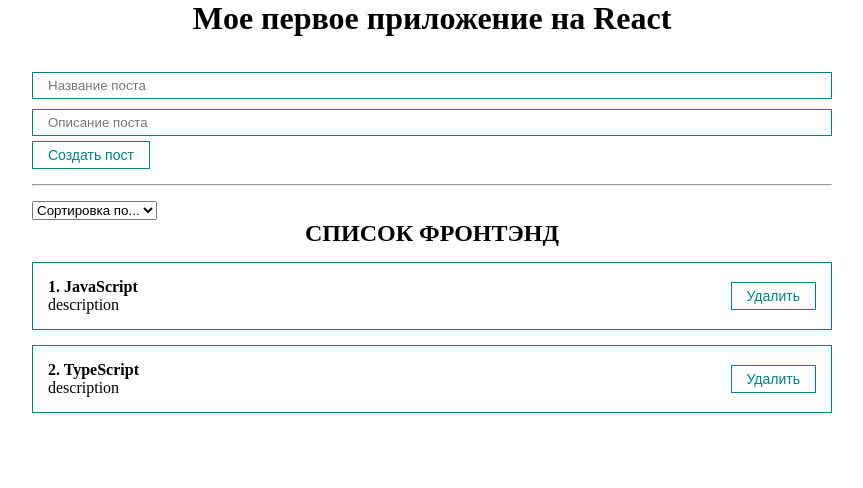
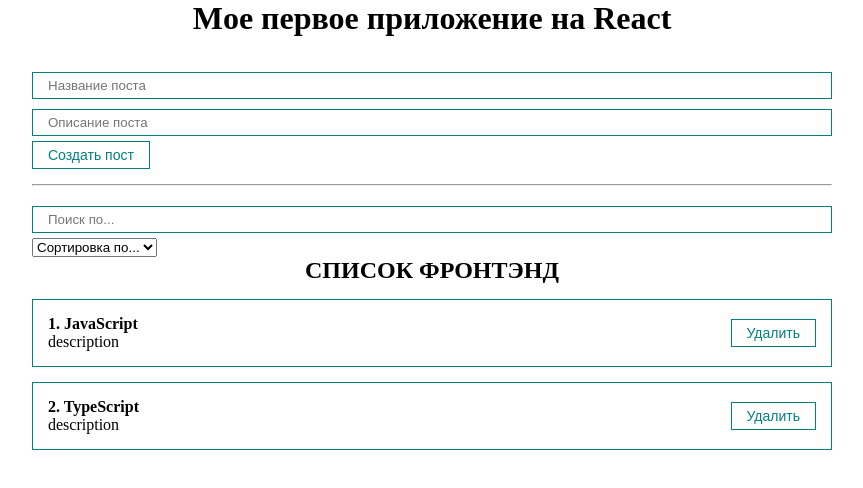
Before and after one commit to nordcap/my-react, a React (Create React App) app: page / in a window 1280 px wide. Shown: the top 488 px of the page, without its empty margins (208-1071 px from the left). Built offline with nearby package versions, Linux system fonts and the light colour scheme.

Commit message:
useMemo. Мемоизация. Кеширование

```diff
--- a/src/App.js
+++ b/src/App.js
@@ -1,7 +1,7 @@
-import React, { useRef, useState } from 'react';
+import React, { useMemo, useState } from 'react';
+import PostFilter from './components/PostFilter';
 import PostForm from './components/PostForm';
 import PostList from './components/PostList';
-import MyButton from './components/UI/button/MyButton';
 import MyInput from './components/UI/input/MyInput';
 import MySelect from './components/UI/select/MySelect';
 import './styles/App.css';
@@ -15,7 +15,23 @@ function App() {
     { id: 1, title: 'JavaScript', body: 'description' },
     { id: 2, title: 'TypeScript', body: 'description' },
   ]);
+  // const [selectedSort, setSelectedSort] = useState('');
+  // const [searchQuery, setSearchQuery] = useState('');
+  const [filter, setFilter] = useState({ sort: '', query: '' });
 
+
+
+  const sortedPost = useMemo(() => {
+    if (filter.sort) {
+      return [...posts].sort((a, b) => a[filter.sort].localeCompare(b[filter.sort]));
+    }
+    return posts;
+  }, [filter.sort, posts]);
+
+
+  const sortedAndSearchedPosts = useMemo(() => {
+    return sortedPost.filter(post => post.title.toLowerCase().includes(filter.query));
+  }, [filter.query, sortedPost]);
 
   const createPost = (newPost) => {
     setPosts([...posts, newPost]);
@@ -26,17 +42,6 @@ function App() {
     setPosts(posts.filter(p => p.id !== post.id));
   }
 
-  const [selectedSort, setSelectedSort] = useState('')
-
-
-  const sortPosts = (sort) => {
-    setSelectedSort(sort);
-
-    setPosts([...posts].sort((a, b) =>
-      a[sort].localeCompare(b[sort])));
-    //console.log(sort);
-
-  }
 
   return (
     <div className="App">
@@ -45,21 +50,12 @@ function App() {
       <PostForm create={createPost} />
 
       <hr style={{ margin: '15px 0' }} />
+      <PostFilter
+        filter={filter}
+        setFilter={setFilter} />
 
-      <MySelect
-        value={selectedSort}
-        onChange={sortPosts}
-        defaultValue="Сортировка по..."
-        options={[
-          { name: 'по названию', value: 'title' },
-          { name: 'по описанию', value: 'body' }]}
-      />
+      <PostList remove={removePost} posts={sortedAndSearchedPosts} title="СПИСОК ФРОНТЭНД" />
 
-      {
-        posts.length !== 0
-          ? <PostList remove={removePost} posts={posts} title="СПИСОК ФРОНТЭНД" />
-          : <h1 style={{ textAlign: 'center' }}>Посты не найдены</h1>
-      }
 
 
     </div>
--- /dev/null
+++ b/src/components/PostFilter.jsx
@@ -0,0 +1,25 @@
+import React from 'react'
+import MyInput from './UI/input/MyInput'
+import MySelect from './UI/select/MySelect'
+
+const PostFilter = ({ filter, setFilter }) => {
+	return (
+		<div>
+			<MyInput
+				value={filter.query}
+				onChange={e => setFilter({ ...filter, query: e.target.value })}
+				placeholder="Поиск по..." />
+
+			<MySelect
+				value={filter.sort}
+				onChange={selectedSort => setFilter({ ...filter, sort: selectedSort })}
+				defaultValue="Сортировка по..."
+				options={[
+					{ name: 'по названию', value: 'title' },
+					{ name: 'по описанию', value: 'body' }]}
+			/>
+		</div>
+	)
+}
+
+export default PostFilter
--- a/src/components/PostList.jsx
+++ b/src/components/PostList.jsx
@@ -2,6 +2,13 @@ import React from 'react'
 import PostItem from './PostItem'
 
 const PostList = ({ posts, title, remove }) => {
+	if (!posts.length) {
+		return (
+			<h1 style={{ textAlign: 'center' }}>Посты не найдены</h1>
+		);
+	}
+
+
 	return (
 		<div>
 			<h2 style={{ textAlign: 'center' }}>{title}</h2>
```
Also changed, not shown: src/components/PostForm.jsx (+8 -2 lines).
